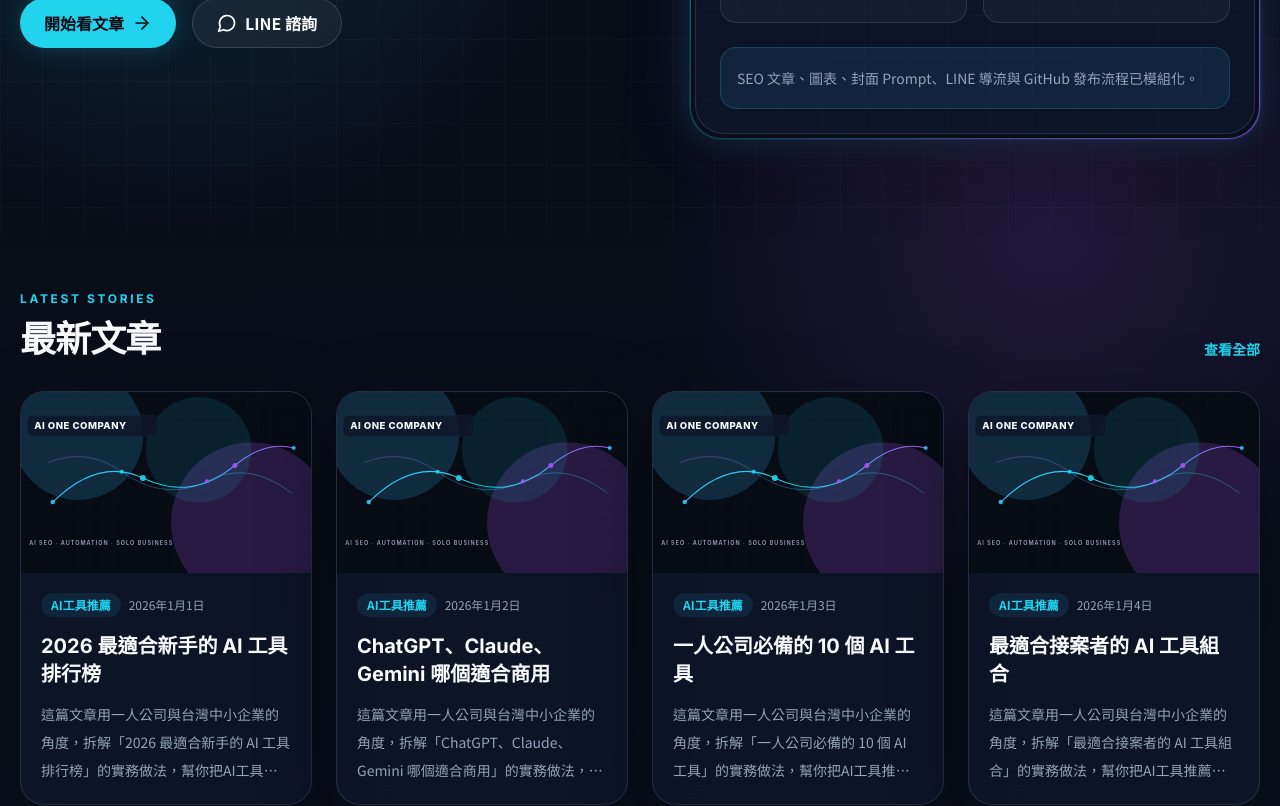
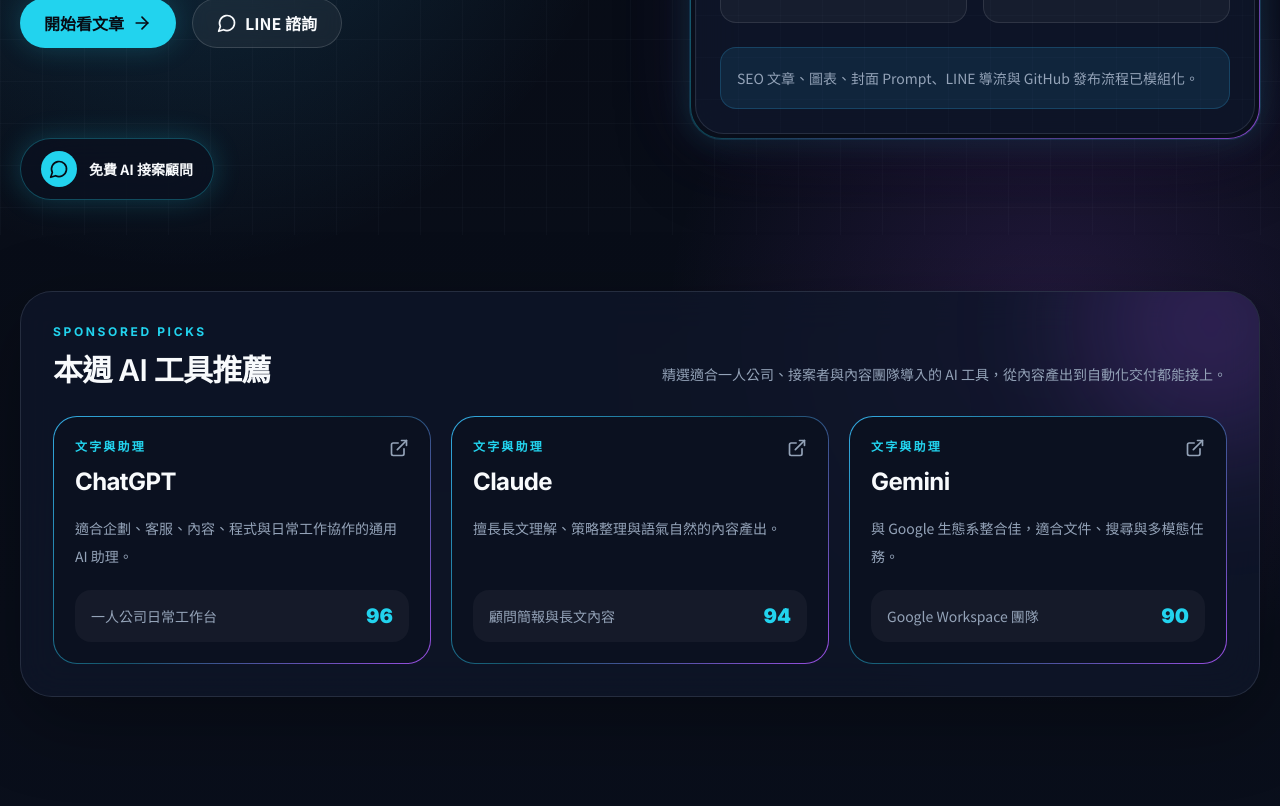
Before and after one commit to 5420teddy-design/ai-one-man-studio, a Next.js app: page / in a window 1280 px wide. Shown: the part 580-1386 px from the top of the page. Built offline with nearby package versions, Linux system fonts and the light colour scheme; no server answers.

Commit message:
add native tech media ad placements

```diff
--- a/app/articles/[slug]/page.tsx
+++ b/app/articles/[slug]/page.tsx
@@ -3,6 +3,10 @@
 import { ArticleHero } from "@/components/ArticleHero";
 import { NewsletterCTA } from "@/components/NewsletterCTA";
 import { ProseContent } from "@/components/ProseContent";
+import { SidebarAds } from "@/components/SidebarAds";
+import { SponsoredCard } from "@/components/SponsoredCard";
+import { ToolAffiliateCard } from "@/components/ToolAffiliateCard";
+import { tools } from "@/data/tools";
 import { JsonLd } from "@/lib/article-schema";
 import { getAllArticles, getAnyArticleBySlug, isGeneratedArticle } from "@/lib/all-articles";
 import { createMetadata } from "@/lib/seo";
@@ -75,7 +79,13 @@
             <p className="rounded-3xl border border-cyber-cyan/20 bg-cyber-cyan/10 p-6 text-cyber-text">
               {article.description}
             </p>
+          </ProseContent>
 
+          <div className="mx-auto my-10 max-w-[760px]">
+            <SponsoredCard />
+          </div>
+
+          <ProseContent>
             <h2>搜尋意圖</h2>
             <p>{article.searchIntent}</p>
 
@@ -101,7 +111,15 @@
                     {item}。建議先從目前最頻繁、最耗時、最容易量化的工作開始，例如回覆詢問、整理資料、產出內容或製作報表。當流程能穩定重複，就能把它變成服務、模板或內部 SOP。
                   </p>
                 ))}
+          </ProseContent>
 
+          <div className="mx-auto my-10 grid max-w-[760px] gap-5 md:grid-cols-2">
+            {tools.slice(0, 2).map((tool) => (
+              <ToolAffiliateCard key={tool.name} tool={tool} />
+            ))}
+          </div>
+
+          <ProseContent>
             <h2>數據圖表</h2>
             <p>以下用簡化分數觀察這個主題的落地難度、變現速度與長期價值，適合做為優先順序判斷。</p>
           </ProseContent>
@@ -129,7 +147,7 @@
         </div>
 
         <aside className="space-y-6 lg:sticky lg:top-28 lg:self-start">
-          <NewsletterCTA />
+          <SidebarAds tools={tools} />
           <div className="glass-card rounded-3xl p-6">
             <p className="font-display text-sm font-bold uppercase tracking-[0.18em] text-cyber-cyan">Tags</p>
             <div className="mt-4 flex flex-wrap gap-2">
@@ -142,6 +160,10 @@
           </div>
         </aside>
       </section>
+
+      <section className="mx-auto max-w-7xl px-5 pb-20">
+        <NewsletterCTA />
+      </section>
     </main>
   );
 }
--- a/app/layout.tsx
+++ b/app/layout.tsx
@@ -1,6 +1,7 @@
 import type { Metadata } from "next";
 import { Inter, Noto_Sans_TC } from "next/font/google";
 import { Footer } from "@/components/Footer";
+import { FloatingCTA } from "@/components/FloatingCTA";
 import { Header } from "@/components/Header";
 import { createMetadata } from "@/lib/seo";
 import "./globals.css";
@@ -30,6 +31,7 @@
       <body className="font-sans">
         <Header />
         {children}
+        <FloatingCTA />
         <Footer />
       </body>
     </html>
--- a/app/page.tsx
+++ b/app/page.tsx
@@ -3,8 +3,10 @@
 import { HotRanking } from "@/components/HotRanking";
 import { LatestArticleGrid } from "@/components/LatestArticleGrid";
 import { NewsletterCTA } from "@/components/NewsletterCTA";
+import { SponsorBanner } from "@/components/SponsorBanner";
 import { TechCategoryCard } from "@/components/TechCategoryCard";
 import { categories } from "@/data/categories";
+import { tools } from "@/data/tools";
 import { getAllArticles } from "@/lib/all-articles";
 import { createMetadata } from "@/lib/seo";
 
@@ -19,6 +21,7 @@
   return (
     <main>
       <HeroTech />
+      <SponsorBanner tools={tools.slice(0, 3)} />
       <LatestArticleGrid articles={latestArticles.slice(0, 4)} />
       <FeaturedGrid articles={featuredArticles.length >= 5 ? featuredArticles : latestArticles.slice(0, 5)} />
       <HotRanking articles={hotArticles} />
--- /dev/null
+++ b/components/FloatingCTA.tsx
@@ -0,0 +1,17 @@
+import Link from "next/link";
+import { MessageCircle } from "lucide-react";
+import { siteConfig } from "@/lib/seo";
+
+export function FloatingCTA() {
+  return (
+    <Link
+      href={siteConfig.lineUrl}
+      className="fixed bottom-5 left-5 z-50 inline-flex items-center gap-3 rounded-full border border-cyber-cyan/30 bg-cyber-panel/80 px-5 py-3 text-sm font-bold text-cyber-title shadow-neon backdrop-blur-xl transition hover:-translate-y-1 hover:border-cyber-cyan hover:text-cyber-cyan"
+    >
+      <span className="flex h-9 w-9 items-center justify-center rounded-full bg-cyber-cyan text-cyber-bg">
+        <MessageCircle className="h-5 w-5" aria-hidden="true" />
+      </span>
+      免費 AI 接案顧問
+    </Link>
+  );
+}
--- /dev/null
+++ b/components/SidebarAds.tsx
@@ -0,0 +1,62 @@
+import Link from "next/link";
+import type { Category } from "@/data/categories";
+import type { Tool } from "@/data/tools";
+import { NewsletterCTA } from "@/components/NewsletterCTA";
+import { sortByScore } from "@/lib/utils";
+
+export function SidebarAds({ tools, categories }: { tools: Tool[]; categories?: Category[] }) {
+  const topTools = sortByScore(tools).slice(0, 5);
+
+  return (
+    <>
+      <div className="glass-card rounded-3xl p-6">
+        <h2 className="font-display text-xl font-bold text-cyber-title">AI 工具排行</h2>
+        <div className="mt-5 grid gap-3">
+          {topTools.map((tool, index) => (
+            <a
+              key={tool.name}
+              href={tool.affiliateUrl}
+              target="_blank"
+              rel="noreferrer"
+              className="flex items-center justify-between rounded-2xl bg-white/[0.04] px-4 py-3 text-sm transition hover:bg-cyber-cyan/10"
+            >
+              <span className="font-bold text-cyber-text">
+                {index + 1}. {tool.name}
+              </span>
+              <span className="text-cyber-cyan">{tool.score}</span>
+            </a>
+          ))}
+        </div>
+      </div>
+
+      <NewsletterCTA />
+
+      <div className="gradient-border rounded-3xl p-px">
+        <div className="rounded-[1.45rem] bg-cyber-panel/95 p-6">
+          <p className="font-display text-xs font-bold uppercase tracking-[0.22em] text-cyber-purple">AdSense Slot</p>
+          <h2 className="mt-3 font-display text-xl font-bold text-cyber-title">原生廣告預留區</h2>
+          <div className="mt-5 flex min-h-44 items-center justify-center rounded-2xl border border-dashed border-cyber-cyan/25 bg-white/[0.03] text-center text-sm leading-7 text-cyber-muted">
+            Google AdSense / 工具聯盟 / 課程合作
+          </div>
+        </div>
+      </div>
+
+      {categories ? (
+        <div className="glass-card rounded-3xl p-6">
+          <h2 className="font-display text-xl font-bold text-cyber-title">最新分類</h2>
+          <div className="mt-5 flex flex-wrap gap-2">
+            {categories.map((category) => (
+              <Link
+                key={category.name}
+                href={category.path}
+                className="rounded-full border border-white/10 px-3 py-2 text-sm text-cyber-muted hover:border-cyber-cyan hover:text-cyber-cyan"
+              >
+                {category.name}
+              </Link>
+            ))}
+          </div>
+        </div>
+      ) : null}
+    </>
+  );
+}
--- /dev/null
+++ b/components/SponsorBanner.tsx
@@ -0,0 +1,27 @@
+import type { Tool } from "@/data/tools";
+import { ToolAffiliateCard } from "@/components/ToolAffiliateCard";
+
+export function SponsorBanner({ tools }: { tools: Tool[] }) {
+  return (
+    <section className="mx-auto max-w-7xl px-5 py-10 md:py-14">
+      <div className="glass-card relative overflow-hidden rounded-[2rem] p-6 md:p-8">
+        <div className="absolute -right-20 -top-24 h-64 w-64 rounded-full bg-cyber-purple/20 blur-3xl" />
+        <div className="absolute -bottom-28 left-20 h-64 w-64 rounded-full bg-cyber-cyan/16 blur-3xl" />
+        <div className="relative flex flex-col gap-3 md:flex-row md:items-end md:justify-between">
+          <div>
+            <p className="font-display text-xs font-bold uppercase tracking-[0.22em] text-cyber-cyan">Sponsored Picks</p>
+            <h2 className="mt-3 font-display text-3xl font-semibold tracking-tight text-cyber-title">本週 AI 工具推薦</h2>
+          </div>
+          <p className="max-w-xl text-sm leading-7 text-cyber-muted">
+            精選適合一人公司、接案者與內容團隊導入的 AI 工具，從內容產出到自動化交付都能接上。
+          </p>
+        </div>
+        <div className="relative mt-7 grid gap-5 md:grid-cols-3">
+          {tools.slice(0, 3).map((tool) => (
+            <ToolAffiliateCard key={tool.name} tool={tool} />
+          ))}
+        </div>
+      </div>
+    </section>
+  );
+}
--- /dev/null
+++ b/components/SponsoredCard.tsx
@@ -0,0 +1,36 @@
+import Link from "next/link";
+import { Sparkles } from "lucide-react";
+
+export function SponsoredCard() {
+  return (
+    <Link
+      href="/contact"
+      className="group gradient-border grid gap-5 overflow-hidden rounded-3xl p-px transition hover:-translate-y-1 md:grid-cols-[320px_1fr]"
+    >
+      <div className="relative min-h-[210px] overflow-hidden rounded-[1.45rem] bg-cyber-panel p-6 md:rounded-r-none">
+        <div className="absolute inset-0 tech-grid opacity-40" />
+        <div className="absolute -left-16 top-8 h-40 w-40 rounded-full bg-cyber-cyan/25 blur-3xl" />
+        <div className="absolute bottom-4 right-4 flex h-16 w-16 items-center justify-center rounded-3xl bg-white/5 text-cyber-cyan ring-1 ring-cyber-cyan/30">
+          <Sparkles className="h-8 w-8" aria-hidden="true" />
+        </div>
+        <div className="relative">
+          <span className="rounded-full bg-cyber-purple/15 px-3 py-1 text-xs font-bold text-cyber-purple">贊助內容</span>
+          <p className="mt-8 font-display text-3xl font-black tracking-tight text-cyber-title">AI 顧問服務</p>
+        </div>
+      </div>
+      <div className="flex flex-col justify-center rounded-[1.45rem] bg-cyber-panel/95 p-6 md:rounded-l-none">
+        <div className="flex flex-wrap items-center gap-3 text-xs text-cyber-muted">
+          <span className="rounded-full bg-cyber-cyan/10 px-3 py-1 font-bold text-cyber-cyan">贊助內容</span>
+          <span>AI 接案 / 自動化 / LINE 客服</span>
+        </div>
+        <h2 className="mt-4 font-display text-2xl font-bold leading-tight tracking-tight text-cyber-title group-hover:text-cyber-cyan">
+          免費 AI 接案顧問：幫你拆出第一個可收費服務
+        </h2>
+        <p className="mt-3 line-clamp-2 leading-7 text-cyber-muted">
+          如果你有工具、網站、LINE Bot 或自動化想法，我會用一人公司的角度幫你整理成可報價、可交付、可維護的方案。
+        </p>
+        <div className="mt-5 text-sm font-bold text-cyber-cyan">預約 LINE 諮詢 →</div>
+      </div>
+    </Link>
+  );
+}
--- /dev/null
+++ b/components/ToolAffiliateCard.tsx
@@ -0,0 +1,30 @@
+import { ExternalLink } from "lucide-react";
+import type { Tool } from "@/data/tools";
+
+export function ToolAffiliateCard({ tool }: { tool: Tool }) {
+  return (
+    <a
+      href={tool.affiliateUrl}
+      target="_blank"
+      rel="noreferrer"
+      className="group gradient-border rounded-3xl p-px transition hover:-translate-y-1"
+    >
+      <div className="h-full rounded-[1.45rem] bg-cyber-panel/95 p-5">
+        <div className="flex items-start justify-between gap-4">
+          <div>
+            <p className="text-xs font-bold uppercase tracking-[0.18em] text-cyber-cyan">{tool.category}</p>
+            <h3 className="mt-3 font-display text-2xl font-bold tracking-tight text-cyber-title group-hover:text-cyber-cyan">
+              {tool.name}
+            </h3>
+          </div>
+          <ExternalLink className="h-5 w-5 text-cyber-muted group-hover:text-cyber-cyan" aria-hidden="true" />
+        </div>
+        <p className="mt-4 min-h-14 text-sm leading-7 text-cyber-muted">{tool.description}</p>
+        <div className="mt-5 flex items-center justify-between rounded-2xl bg-white/[0.04] px-4 py-3 text-sm">
+          <span className="text-cyber-muted">{tool.bestFor}</span>
+          <span className="font-display text-xl font-black text-cyber-cyan">{tool.score}</span>
+        </div>
+      </div>
+    </a>
+  );
+}
```
Also changed, not shown: components/ArticleListWithSidebar.tsx (+10 -30 lines).
